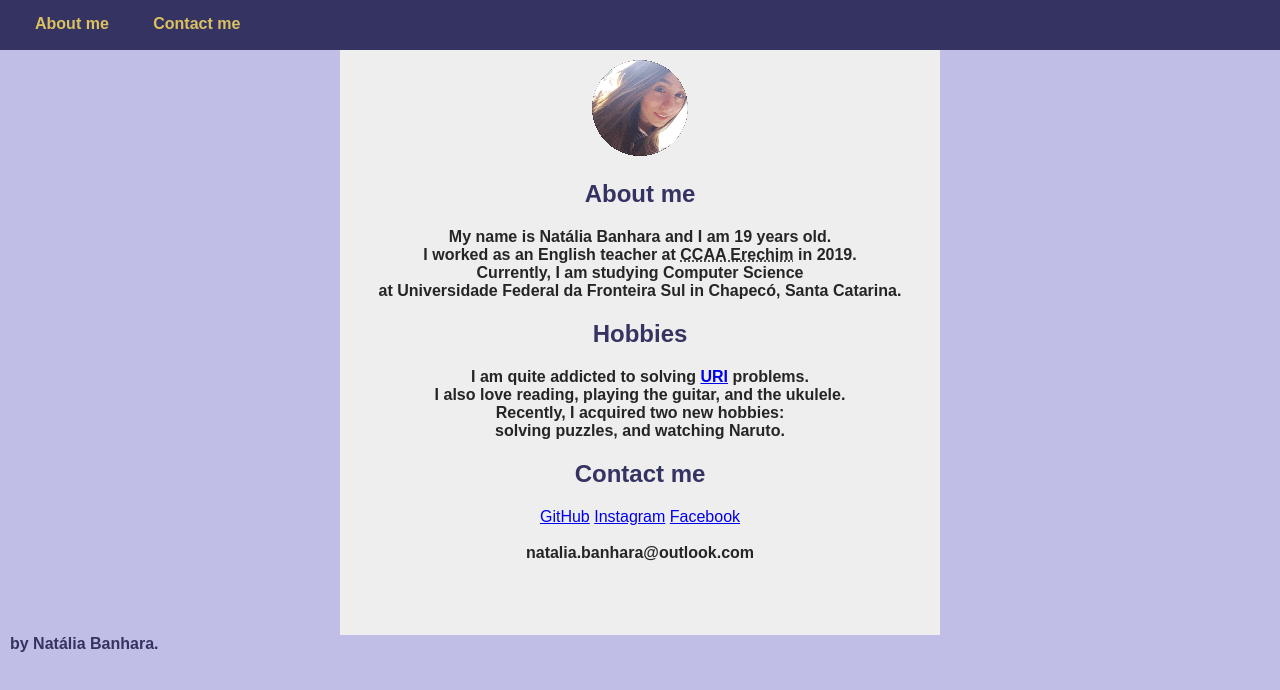
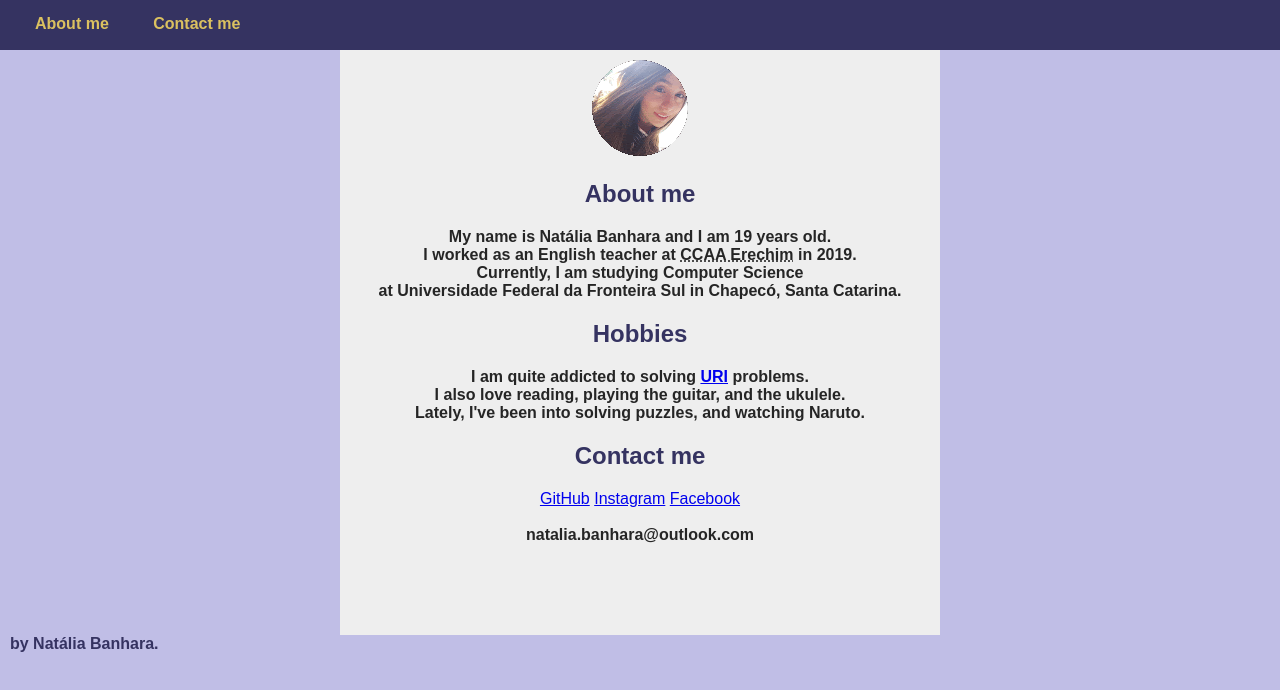
Before and after one commit to NathyBanhara/ccuffs-site, a plain HTML site: page index.html in a window 1280 px wide. Drawn offline with Linux system fonts and the light colour scheme.

Commit message:
grammar corrected #2

```diff
--- a/index.html
+++ b/index.html
@@ -26,8 +26,7 @@
             <h2>Hobbies</h2>
             <p>I am quite addicted to solving <a href="https://www.urionlinejudge.com.br/judge/pt/profile/560653" target="_blank">URI</a> problems. <br>
             I also love reading, playing the guitar, and the ukulele. <br>
-            Recently, I acquired two new hobbies:<br>
-             solving puzzles, and watching Naruto.
+            Lately, I've been into solving puzzles, and watching Naruto.
             </p>
             <h2>Contact me</h2>
             <a href="https://github.com/NathyBanhara" target="_blank">GitHub</a>
```
